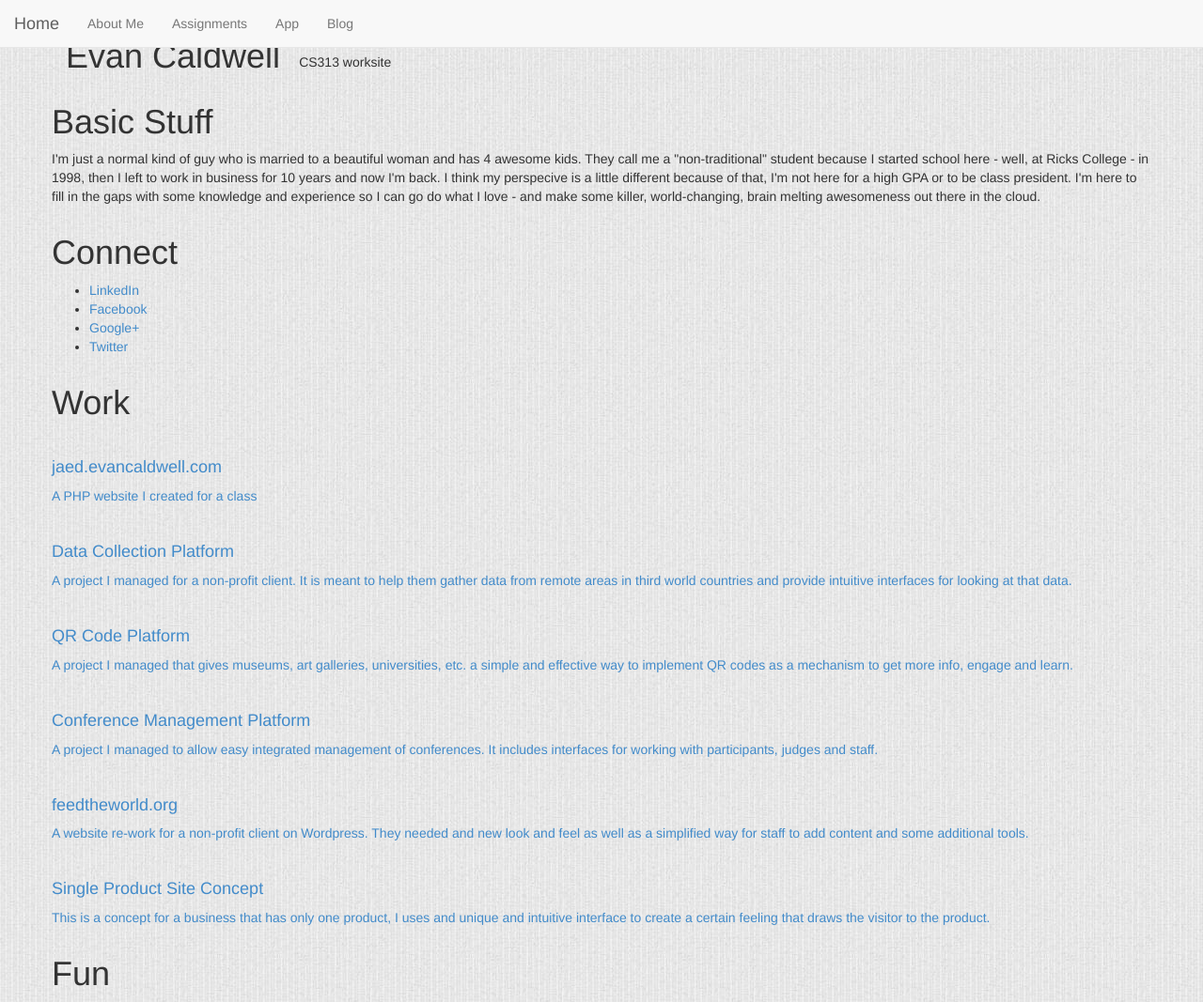
After one commit to evancaldwell/cs313, a PHP site: page /security/about.php in a window 1280 px wide. The commit adds this page. Shown: the whole page at 94% size. Run offline with PHP 8.4, Linux system fonts and the light colour scheme.

Commit message:
added a basic about me page, a menu bar and tweaked the header a bit

```diff
--- /dev/null
+++ b/about.php
@@ -0,0 +1,93 @@
+<?php
+// Create or access the session
+session_start();
+?>
+<!DOCTYPE html>
+<html>
+	<?php include $_SERVER['DOCUMENT_ROOT'].'/modules/head.php'; ?>
+	<body>
+		<div class="container">
+			<?php include("modules/main-menu.php");?>
+			<?php include("modules/header.php");?>
+			<main id="main">
+				<div class="row">
+					<h1>Basic Stuff</h1>
+					<p>I'm just a normal kind of guy who is married to a beautiful woman and has 4 awesome
+					kids. They call me a "non-traditional" student because I started school here - well, at
+					Ricks College - in 1998, then I left to work in business for 10 years and now I'm back.
+					I think my perspecive is a little different because of that, I'm not here for a high GPA
+					or to be class president. I'm here to fill in the gaps with some knowledge and experience
+					so I can go do what I love - and make some killer, world-changing, brain melting awesomeness
+					out there in the cloud.</p>
+				</div>
+				<div class="row">
+					<h1>Connect</h1> <!-- TODO: these should maybe be icons or tiles or something more visual -->
+					<ul>
+						<li><a href="">LinkedIn</a></li>
+						<li><a href="">Facebook</a></li>
+						<li><a href="">Google+</a></li>
+						<li><a href="">Twitter</a></li>
+					</ul>
+				</div>
+				<div class="row">
+					<h1>Work</h1>
+					<a href="">
+						<div class="portfolio-item">
+							<img src="" alt="">
+							<h4>jaed.evancaldwell.com</h4>
+							<p>A PHP website I created for a class</p>
+						</div>
+					</a>
+					<a href="">
+						<div class="portfolio-item">
+							<img src="" alt="">
+							<h4>Data Collection Platform</h4>
+							<p>A project I managed for a non-profit client. It is meant to help them
+							gather data from remote areas in third world countries and provide intuitive
+							interfaces for looking at that data.</p>
+						</div>
+					</a>
+					<a href="">
+						<div class="portfolio-item">
+							<img src="" alt="">
+							<h4>QR Code Platform</h4>
+							<p>A project I managed that gives museums, art galleries, universities, etc.
+							a simple and effective way to implement QR codes as a mechanism to get more
+							info, engage and learn.</p>
+						</div>
+					</a>
+					<a href="">
+						<div class="portfolio-item">
+							<img src="" alt="">
+							<h4>Conference Management Platform</h4>
+							<p>A project I managed to allow easy integrated management of conferences. It
+							includes interfaces for working with participants, judges and staff.</p>
+						</div>
+					</a>
+					<a href="">
+						<div class="portfolio-item">
+							<img src="" alt="">
+							<h4>feedtheworld.org</h4>
+							<p>A website re-work for a non-profit client on Wordpress. They needed and new
+							look and feel as well as a simplified way for staff to add content and some
+							additional tools.</p>
+						</div>
+					</a>
+					<a href="">
+						<div class="portfolio-item">
+							<img src="" alt="">
+							<h4>Single Product Site Concept</h4>
+							<p>This is a concept for a business that has only one product, I uses and unique
+							and intuitive interface to create a certain feeling that draws the visitor to
+							the product.</p>
+						</div>
+					</a>
+				</div>
+				<div class="row">
+					<h1>Fun</h1>
+
+				</div>
+			</main>
+		</div>
+	</body>
+</html>
--- /dev/null
+++ b/app/css/style.css
@@ -0,0 +1,6 @@
+
+
+.main-component {
+	background: white;
+	border: solid 1px;
+}
--- a/assignments.php
+++ b/assignments.php
@@ -7,6 +7,7 @@ session_start();
 	<?php include $_SERVER['DOCUMENT_ROOT'].'/modules/head.php'; ?>
 	<body>
 		<div class="container">
+			<?php include("modules/main-menu.php");?>
 			<?php include("modules/header.php");?>
 			<main id="main">
 				<div class="row">
--- a/css/style.css
+++ b/css/style.css
@@ -2,6 +2,17 @@ body {
 	background: url("/img/bkgrd-txtr-offwhite.jpg");
 	/*TODO: color override is not working*/
 	color: black;
+}
+
+/* ======== Header Styles =========== */
+
+.title h1 {
+	float: left;
+}
+
+#subtitle {
+	margin: 36px 20px 0;
+	float: left;
 }
 
 /* ======== Home Page Styles ======== */
--- a/index.php
+++ b/index.php
@@ -16,10 +16,10 @@ session_start();
 							<a href="assignments.php">Assignments&nbsp;<span class="glyphicon glyphicon-chevron-right"></span></a>
 						</div>
 						<div id="rad2" class="radial-div">
-							<a href="app_home.php">App&nbsp;<span class="glyphicon glyphicon-chevron-right"></span></a>
+							<a href="/app/index.php">App&nbsp;<span class="glyphicon glyphicon-chevron-right"></span></a>
 						</div>
 						<div id="rad3" class="radial-div">
-							<a href="#"><span class="glyphicon glyphicon-chevron-left"></span>&nbsp;About Me</a>
+							<a href="about.php"><span class="glyphicon glyphicon-chevron-left"></span>&nbsp;About Me</a>
 						</div>
 						<div id="rad4" class="radial-div">
 							<a href="#"><span class="glyphicon glyphicon-chevron-left"></span>&nbsp;Blog</a>
--- a/modules/header.php
+++ b/modules/header.php
@@ -2,7 +2,7 @@
 // require_once $_SERVER['DOCUMENT_ROOT']."/conn/connAdmin.php";
 ?>
 <div id="header" class="row">
-	<div class="col-md-3">
+	<div class="col-md-5">
 		<div class="logo">
 			<img src="" alt="">
 		</div>
--- /dev/null
+++ b/modules/main-menu.php
@@ -0,0 +1,9 @@
+<nav id="main-menu" class="navbar navbar-default navbar-fixed-top navbar-right">
+    <a class="navbar-brand" href="#">Home</a>
+    <ul class="nav navbar-nav">
+      <li><a href="/about.php">About Me</a></li>
+      <li><a href="/assignments.php">Assignments</a></li>
+      <li><a href="/app/index.php">App</a></li>
+      <li><a href="/blog.php">Blog</a></li>
+	</ul>
+</nav>
--- a/views/assignments/class_survey.php
+++ b/views/assignments/class_survey.php
@@ -36,7 +36,7 @@ if (isset($_SESSION["voted"])) {
 						<input type="radio" name="app" value="mosaic">An app that lets me make a mosaic from my photos to share with friends/family<br>
 					</fieldset>
 					<h3>Comments: </h3>
-					<textarea name="comments" rows="15" cols="50"	 placeholder="Anything to add?"></textarea><br>
+					<textarea name="comments" class="form-control" rows="15" cols="50"	 placeholder="Anything to add?"></textarea><br>
 					<input type="submit" name="submit"><br>
 					<input type="hidden" name="action" value="submitSurvey">
 				</form>
```
Also changed, not shown: app/index.php (added, +26 -0 lines), app/css/code-style.css (added), app/css/desk-style.css (added), app/css/tile-style.css (added).
